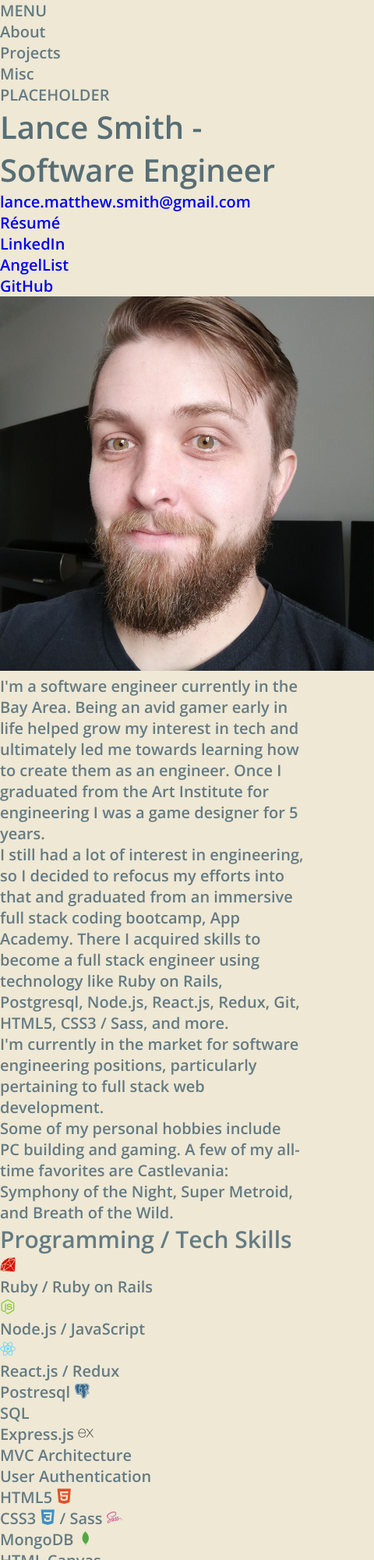
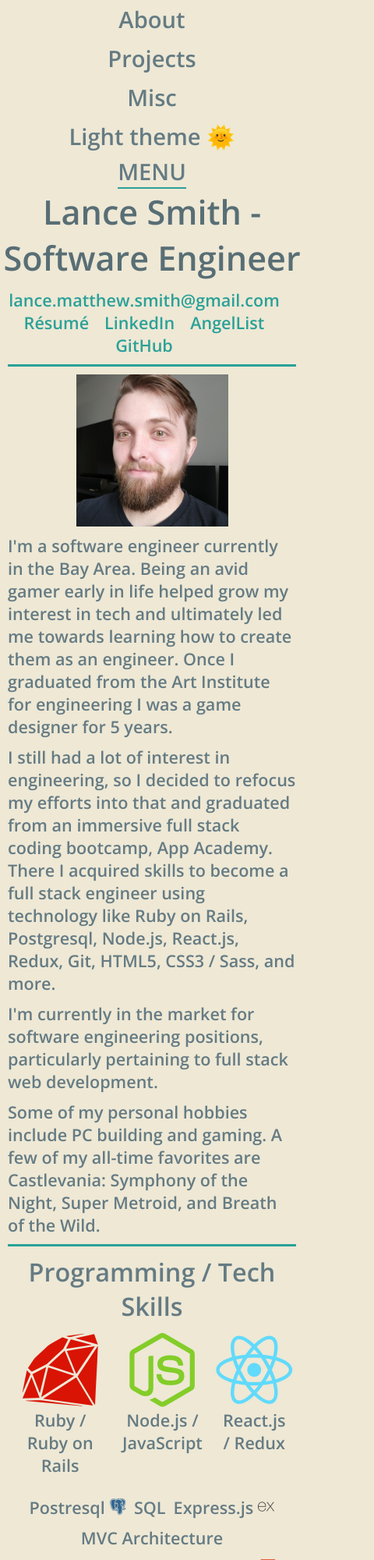
Before and after one commit to laamp/lance-smith, a website built with webpack: page index.html in a window 390 px wide. Shown: the top 2000 px of the page at 78% size, 480 px wide, since content can reach past the window. Built offline with nearby package versions, Linux system fonts and the light colour scheme.

Commit message:
Styled about page for mobile

```diff
--- a/index.html
+++ b/index.html
@@ -3,7 +3,7 @@
 
 <head>
     <meta charset="UTF-8">
-    <meta name="viewport" content="width=device-width, initial-scale=1.0">
+    <meta name="viewport" content="width=device-width, initial-scale=1.0, user-scalable=0">
     <meta http-equiv="X-UA-Compatible" content="ie=edge">
     <link rel="shortcut icon" href="./src/img/computer.png" />
     <link rel="stylesheet"
--- a/src/css/mobile.scss
+++ b/src/css/mobile.scss
@@ -2,6 +2,158 @@
 
 @media only screen and (max-width: 900px) {
     .wrapper {
-        font-size: 125%;
+        font-size: 135%;
+
+        nav {
+            font-size: 135%;
+            display: flex;
+            flex-direction: column;
+            align-items: center;
+
+            ul {
+                order: 1;
+
+                li {
+                    padding: 5px 0;
+                    text-align: center;
+                }
+            }
+
+            #theme-switcher {
+                order: 2;
+                margin: 5px 0;
+            }
+
+            #menu-title {
+                order: 3;
+            }
+
+            .hidden {
+                transition: $transition;
+                transform: translateX(20px);
+                visibility: hidden;
+                height: 0px;
+                opacity: 0;
+            }
+        }
+
+        #profile-picture {
+            display: block;
+            width: 50%;
+            margin: 10px auto;
+        }
+    }
+
+    .h-divider {
+        width: 95%;
+        margin: 0 auto 10px auto;
+    }
+
+    .about {
+
+        h1,
+        h2 {
+            text-align: center;
+        }
+
+        p {
+            margin: 0 10px 10px 10px;
+        }
+    }
+
+    .contact-list {
+        margin: 10px 10px;
+        display: flex;
+        flex-direction: row;
+        flex-wrap: wrap;
+        justify-content: center;
+
+        li {
+            padding-right: 20px;
+
+            a {
+                color: $cyan;
+            }
+        }
+    }
+
+    .primary-skills {
+        margin: 10px;
+        display: flex;
+        flex-direction: row;
+        justify-content: space-evenly;
+
+        i {
+            display: block;
+            margin: 0 auto;
+            text-align: center;
+            font-size: 100px;
+        }
+    }
+
+    .primary-skill p {
+        text-align: center;
+    }
+
+    .skills {
+        ul {
+            display: flex;
+            flex-direction: row;
+            flex-wrap: wrap;
+            justify-content: center;
+            align-items: center;
+
+            li {
+                padding: 5px;
+            }
+        }
+    }
+
+    .light-mode {
+        .h-divider {
+            border-bottom: 3px solid $cyan;
+        }
+
+        #theme-switcher {
+            span {
+                display: none;
+            }
+
+            &:after {
+                content: 'Light theme 🌞️';
+            }
+        }
+
+        .contact-list li a {
+            color: $cyan;
+        }
+
+        #menu-title {
+            border-bottom: 2px solid $cyan;
+        }
+    }
+
+    .dark-mode {
+        .h-divider {
+            border-bottom: 3px solid $yellow;
+        }
+
+        #theme-switcher {
+            span {
+                display: none;
+            }
+
+            &:after {
+                content: 'Dark theme 🌛️';
+            }
+        }
+
+        .contact-list li a {
+            color: $yellow;
+        }
+
+        #menu-title {
+            border-bottom: 2px solid $yellow;
+        }
     }
 }
--- a/src/js/index.js
+++ b/src/js/index.js
@@ -7,7 +7,9 @@ window.addEventListener('DOMContentLoaded', () => {
     const body = document.querySelector('body');
     const themeSwitcher = document.getElementById('theme-switcher');
     const sections = document.querySelectorAll('.content-section');
+    const nav = document.querySelector('nav ul');
     const buttons = document.querySelectorAll('nav ul li');
+    const menuButton = document.querySelector('#menu-title');
 
     if (localStorage.getItem('color-mode') === 'dark') {
         body.className = 'dark-mode';
@@ -38,8 +40,21 @@ window.addEventListener('DOMContentLoaded', () => {
         selectedSection.classList.add('selected');
     };
 
+    const menuButtonClicked = () => {
+        console.log('menu clicked');
+
+        if (nav.classList.contains('hidden')) {
+            nav.className = '';
+            themeSwitcher.className = '';
+        } else {
+            nav.className = 'hidden';
+            themeSwitcher.className = 'hidden';
+        }
+    };
+
     themeSwitcher.addEventListener('click', switchColorMode);
     buttons.forEach(btn => btn.addEventListener('click', switchButtonSelected));
+    menuButton.addEventListener('click', menuButtonClicked);
 
     // debugging below this line
 });
```
Also changed, not shown: dist/main.js.
